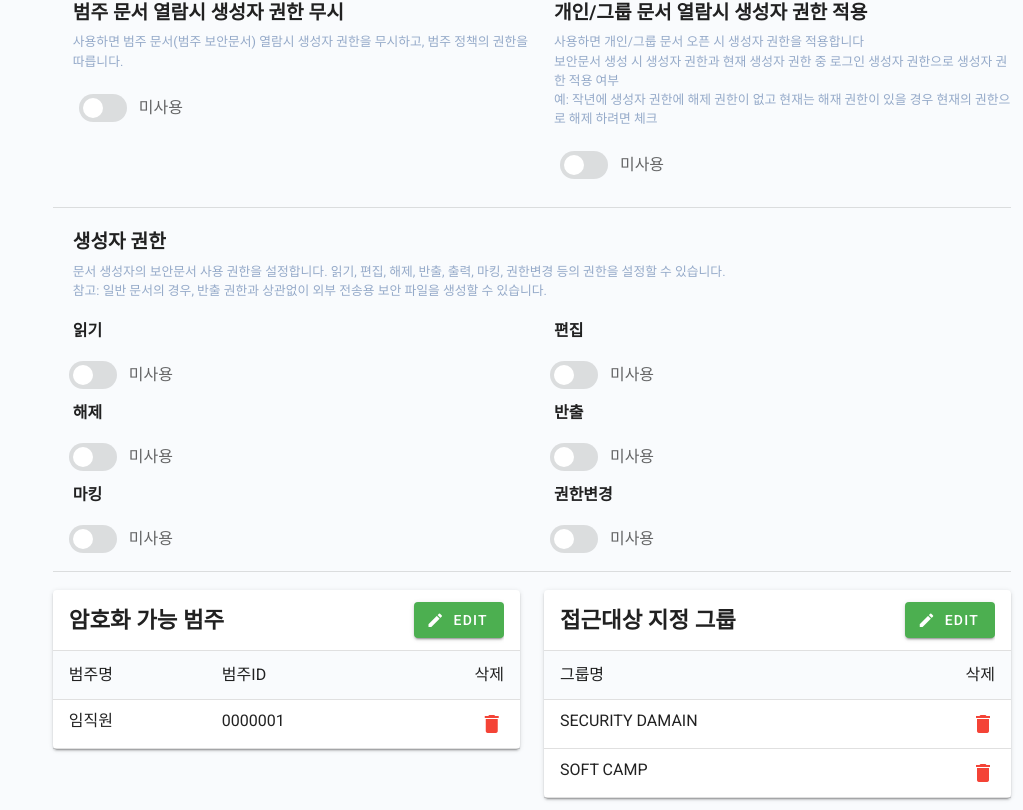
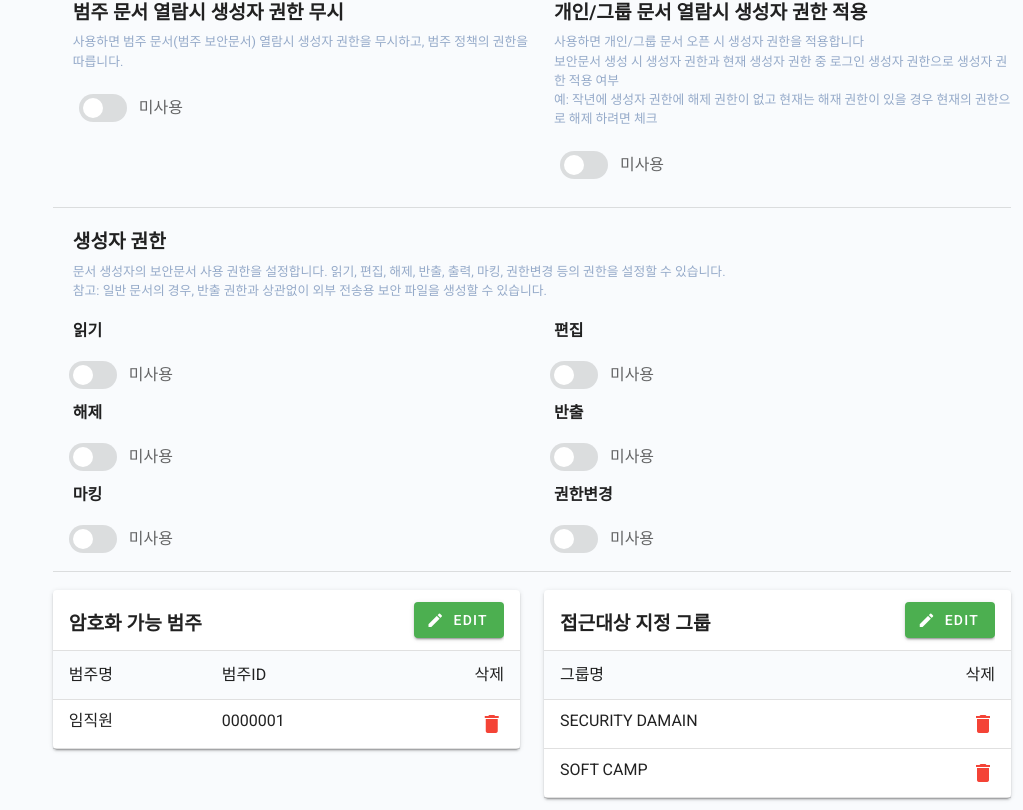
Before and after one commit to woo-da-young/cs_console_demo, a Vue app: page /#/ in a window 1280 px wide. Shown: the part 637-1447 px from the top of the page, without its empty margins (257-1280 px from the left). Built offline with nearby package versions, Linux system fonts and the light colour scheme.

Commit message:
문구수정

```diff
--- a/src/Home.vue
+++ b/src/Home.vue
@@ -306,6 +306,7 @@
             </v-col>
             <v-col cols="6" style="margin:0; padding:2px">
               <div class="contents_sub-title">읽기</div>
+              <!-- <div class="contents_comment">test</div> -->
               <v-switch
                 v-model="switch5"
                  inset
@@ -387,7 +388,7 @@
                       <v-list-item>
                         <v-list-item-content style="font-size:1.4rem; font-weight:bold ">
                           <v-row align="center" justify="space-around">
-                            <v-col cols="8">암호화 가능 범주</v-col>
+                            <v-col cols="8" class="contents_title">암호화 가능 범주</v-col>
                             <v-col cols="4" align="right" justify="space-around">
                               <v-dialog v-model="dialog"  max-width="800" >
                                 <template v-slot:activator="{ on, attrs }"><v-btn color="success" v-bind="attrs" v-on="on"><v-icon left>mdi-pencil</v-icon>edit</v-btn></template>
@@ -495,7 +496,7 @@
                     <v-list-item>
                       <v-list-item-content style="font-size:1.4rem; font-weight:bold">
                           <v-row align="center" justify="space-around" >
-                            <v-col cols="8">접근대상 지정 그룹</v-col>
+                            <v-col cols="8" class="contents_title">접근대상 지정 그룹</v-col>
                             <v-col cols="4" align="right" justify="space-around">
                               <!-- <v-dialog v-model="dialog2" persistent max-width="800">
                                 <template v-slot:activator="{ on, attrs }">
```
